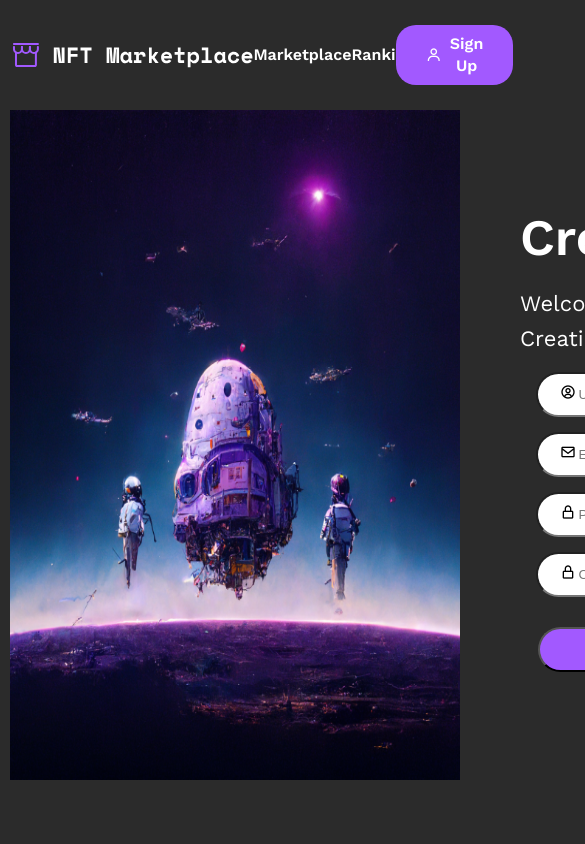
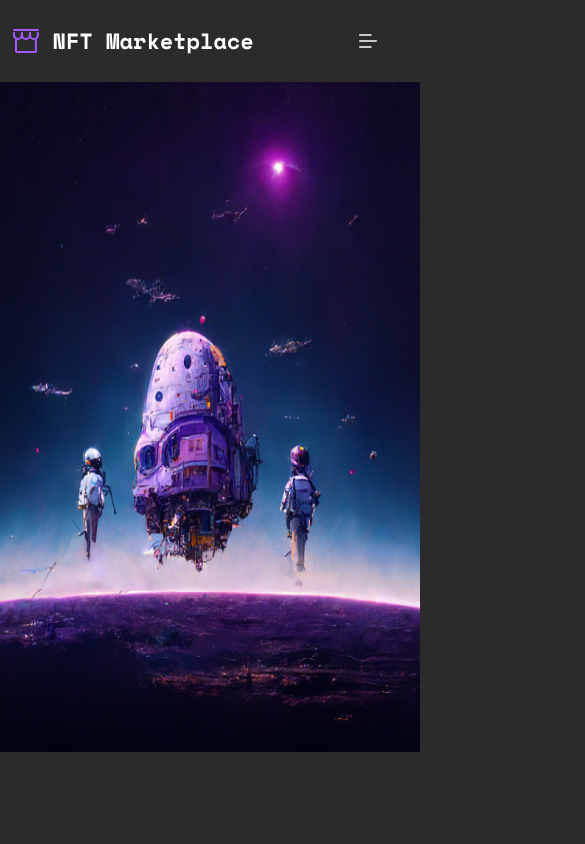
Before and after one commit to Shekhri/Team, a plain HTML site: page create.html in a window 390 px wide. Shown: the top 844 px of the page, 585 px wide, since content can reach past the window. Drawn offline with nearby package versions, Linux system fonts and the light colour scheme.

Commit message:
burger media

```diff
--- a/create.html
+++ b/create.html
@@ -42,6 +42,7 @@
                     </button>
                 </a>
             </div>
+            <img class="header__image" src="./assets/images/home/Burger_Menu.svg" alt="image of burger">
         </div>
         <!-- header component end -->
         <!-- Rahmat -->
--- a/css/create.css
+++ b/css/create.css
@@ -214,3 +214,11 @@ border-color: transparent;
     transform: translateY(-100px);
     margin-left: 85px;
 }
+@media only screen and (max-width:1000px) {
+ .main{
+    display: flex;
+    flex-wrap: wrap;
+    align-items: center;
+    justify-content: center;
+ }
+}
--- a/css/marketplace.css
+++ b/css/marketplace.css
@@ -147,11 +147,6 @@ color: white;
 .nft-top {
    margin-top: 15px;
 }
-.header__image{
-   display: none;
-   width: 24px;
-   height: 24px;
-}
 /* .hero__form{
    position: relative;
 } */
@@ -200,12 +195,7 @@ color: white;
       width: 100%;
       height: 60px;
    }
-   .header__image{
-      display: flex;
-   }
-   .header__right{
-      display: none;
-   }
+
    /* .hero__input--i {
       position: relative;
       /* right: -1000px;
--- a/css/ranking.css
+++ b/css/ranking.css
@@ -278,12 +278,6 @@
     right: 220px;
 }
 
-.header__image {
-    display: none;
-    width: 24px;
-    height: 24px;
-}
-
 .all__sold--none-ul-li-small {
     position: relative;
     right: 86px;
@@ -308,13 +302,7 @@
         margin: 0 auto;
     }
 
-    .header__right {
-        display: none;
-    }
 
-    .header__image {
-        display: flex;
-    }
 
     .all__top--ul-li-p {
         color: #858584;
--- a/css/static.css
+++ b/css/static.css
@@ -82,6 +82,11 @@ border-radius: 20px;
     font-style: normal;
     font-weight: 600;
     line-height: 140%;
+}
+.header__image {
+    display: none;
+    width: 24px;
+    height: 24px;
 }
 .bx-user{
     margin-right: 8px;
@@ -347,7 +352,16 @@ margin-top: 30px;
 
 
 }
-
+@media only screen and (max-width:900px) {
+    .header__image {
+        display: flex;
+        width: 24px;
+        height: 24px;
+    }
+    .header__right{
+        display: none;
+    }
+}
 @media only screen and (max-width:680px) {
  .futter__ul--li-ul-form {
         display: flex;
```
Also changed, not shown: artist.html (+1 -0 lines), index.html (+1 -0 lines), marketplace.html (+1 -1 lines), nft.html (+1 -0 lines), rankings.html (+1 -1 lines), assets/images/home/Burger_Menu.svg (added).
